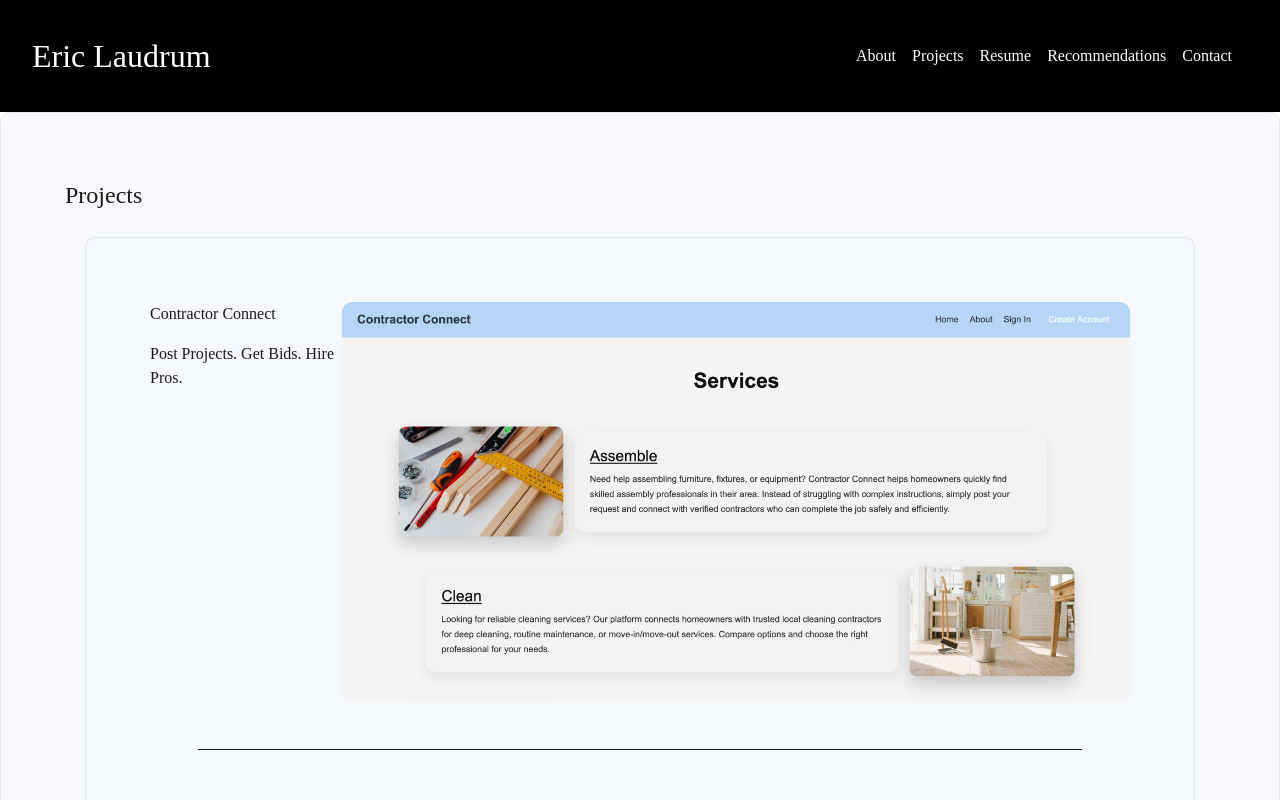
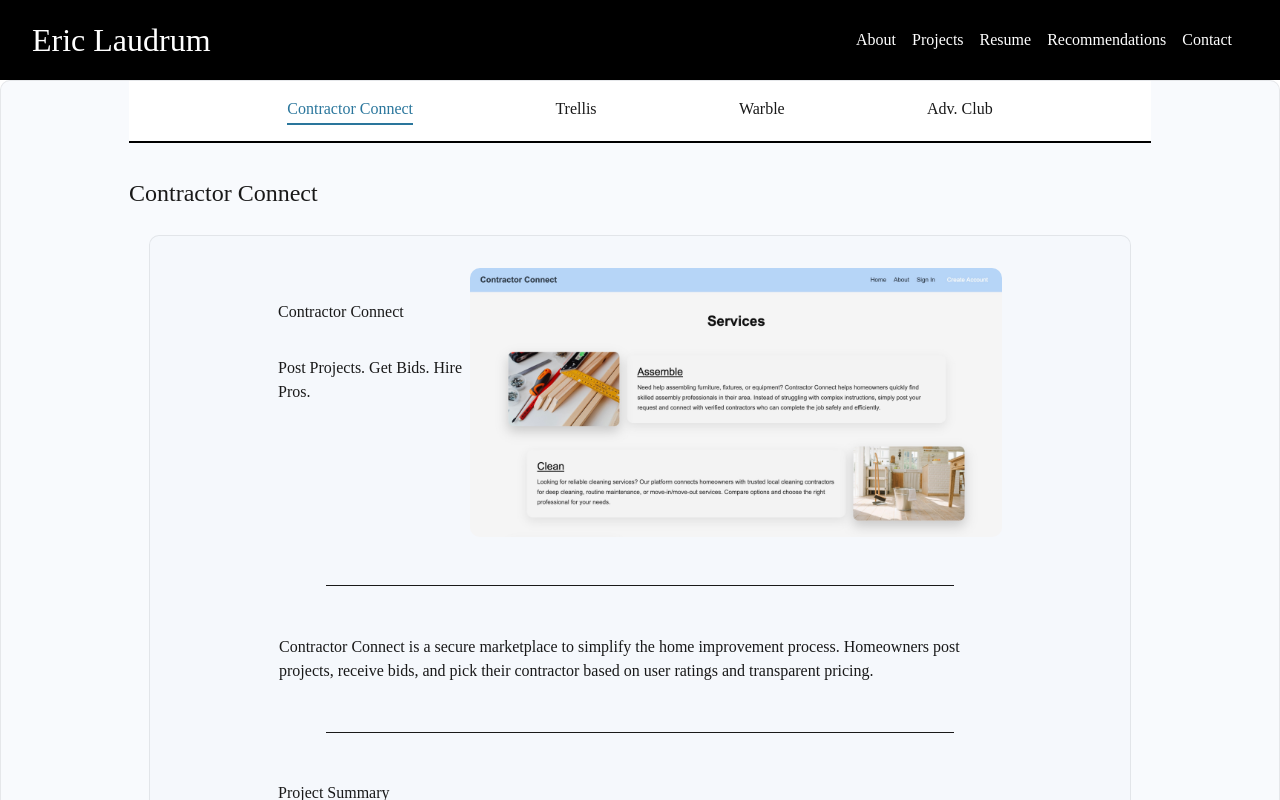
Before and after one commit to eric-laudrum/eric-laudrum.github.io, a Next.js app: page /projects in a window 1280 px wide. Shown: the top 800 px of the page. Built offline with nearby package versions, Linux system fonts and the light colour scheme.

Commit message:
feature/ project nav to swtich between projects

```diff
--- a/src/app/contractor-connect/page.tsx
+++ b/src/app/contractor-connect/page.tsx
@@ -6,6 +6,7 @@ export default function ContractorConnect(){
     const projectPlanPDF = "/assets/pdf/ProjectPlan.pdf"
     const projectVisionPDF = "/assets/pdf/ProjectVision.pdf"
     const softwareRequirementsPDF = "/assets/pdf/softwareRequirementsAnalysis.pdf"
+    const statusReportPDF = "/assets/pdf/statusReport.pdf"
 
     const activityDiagramPDF = "/assets/pdf/activityDiagram.pdf"
     const dataFlowPDF = "/assets/pdf/dataFlowDiagram.pdf"
@@ -243,13 +244,11 @@ export default function ContractorConnect(){
             <hr style={{margin: "3em"}}/>
             <h3 className="solo-project-title">Prototype</h3>
 
-
             <div className="image-carousel" style={{ maxWidth: '800px', margin: '0 auto' }}>
                 <ImageCarousel imageUrls={ccMockupImages.map((src, i) => (
                     <img key={i} src={src} alt={`Mockup ${i + 1}`} />
                 ))} />
             </div>
-
 
             {/* Show PDF */}
             <div className='pdf-btn-container'>
@@ -262,11 +261,9 @@ export default function ContractorConnect(){
                 </a>
             </div>
 
-
             {/* ----- 8 System Implementation ----- */}
             <hr style={{margin: "3em"}}/>
             <h3 className="solo-project-title">System Implementation</h3>
-
 
             <img
                 className="solo-project-img" id="mockup"
@@ -278,7 +275,6 @@ export default function ContractorConnect(){
 
                 }}
             />
-
 
             <p>
                  Contractor Connect is a new, self-contained web application that matches homeowners with local contractors.
@@ -302,28 +298,31 @@ export default function ContractorConnect(){
 
 
 
+            {/* ----- 8 Status Report ----- */}
+            <hr style={{margin: "3em"}}/>
+            <h3 className="solo-project-title">Status Report</h3>
+
+            <p>This document outlines the vision, goals, and scope for the Contractor Connect project developed by The Four Group.
+                The goal of this project is to build an online platform that connects people with local contractors to get their job done quickly and professionally.
+                Users can choose their contractor from the available bidders on their task to ensure that they are connected with the right person.
+                Contractors can provide their estimates for various tasks. In addition, people receive the best deals and services from local contractors.
+                The document serves as a guide to align all stakeholders and team members on the purpose, expectations, and boundaries of the project.
+            </p>
+
+            {/* Show PDF */}
+            <div className='pdf-btn-container'>
+                <a className="view-pdf-button"
+                    href={projectVisionPDF}
+                    target="_blank"
+                    rel="noopener noreferrer"
+                >
+                    View Status Report (PDF)
+                </a>
+            </div>
 
 
 
 
-
-
-
-
-
-            {/* X Just notes */}
-            <hr style={{margin: "3em"}}/>
-            <ul>Docs to add - working notes - remove later
-                <li>X Project Summary</li>
-                <li>X Project Vision</li>
-                <li>Project / Business Requirements</li>
-                <li>XProject Plan</li>
-                <li>Requirements Analysis and Design</li>
-                <li>Wireframes/Mockups</li>
-                <li>Status Reports</li>
-                <li>System Implementation</li>
-            </ul>
-
         </div>
     )
 }
--- a/src/app/globals.css
+++ b/src/app/globals.css
@@ -28,6 +28,7 @@ body {
   display: flex;
   position: sticky;
   top: 0;
+  height: 80px;
   flex-direction: row;
   width: 100%;
   align-content: center;
@@ -49,9 +50,6 @@ body {
   color:white;
 }
 
-.nav-bar{
-
-}
 
 .nav-link{
   margin-right: 1em;
@@ -67,7 +65,7 @@ body {
 }
 
 .section-container{
-  padding: 4rem;
+  padding: 2rem 8rem;
   margin: 20px;
 
   min-height: 70vh;
@@ -91,7 +89,38 @@ body {
 
 }
 
+.project-nav{
+  position: sticky;
+  top: 70px;
+  z-index: 999;
+  background-color: white;
 
+  display: flex;
+  justify-content: space-evenly;
+  width: 100%;
+  padding: 1em;
+  border-bottom: 2px solid black;
+
+
+  margin: -2rem 0 2rem;
+
+}
+
+.project-nav a {
+  cursor: pointer;
+  font-weight: 500;
+  transition: color 0.3s;
+}
+.project-nav a:hover {
+  color: #2a769c;
+}
+
+.nav-link-active {
+  font-weight: bold;
+  color: #2a769c;
+  border-bottom: 2px solid #2a769c;
+  padding-bottom: 2px;
+}
 
 .project-grid{
   display: flex;
@@ -178,7 +207,7 @@ body {
 
 .pdf-btn-container{
   display: flex;
-  margin-top: 1.5em;
+  margin-top: 5px;
 
   justify-content: flex-end;
 }
@@ -238,7 +267,7 @@ body {
 
 
 .solo-project-title{
-  margin-bottom: 1rem;
+  margin: 2em 0;
 
 }
 
--- a/src/app/projects/page.tsx
+++ b/src/app/projects/page.tsx
@@ -1,76 +1,69 @@
+"use client";
+
+import { useState } from "react";
 import ContractorConnect from "../contractor-connect/page";
 import TrellisSequencer from "../trellis-sequencer/page";
+import ProjectNav from "@/components/ProjectNav"
+
 
 export default function ProjectPage(){
+
+    const [activeProject, setActiveProject] = useState("Contractor Connect");
+
     const projects = [
     {
         title: "Contractor Connect",
         description: "An online bidding platform for home improvement projects.",
         tags: ["PHP", "PHPUnit"],
-            link: "https://contractorconnect.cc/",
         image: "/assets/contractor-connect.jpg",
+        component: <ContractorConnect />,
     },
     {
         title: "Trellis",
         description: "A real-time 16-step sequencer built with Node.js, Socket.io, and Tone.js.",
         tags: ["Node.js", "Socket.io", "Tone.js"],
         image: "/assets/trellis-sequencer.jpg",
-            link: "#",
+        component: <TrellisSequencer />,
     },
-        {
-            title: "Adventure Club",
-            description: "A full-stack application for a seniors outdoor recreation group.",
-            tags: ["MongoDB", "Express", "React", "Node.js"],
-            image: "/assets/",
-            link: "#"
-        },
-        {
-            title: "Producer Showcase",
-            description: "An online marketplace for audio files: instrumental and foley.",
-            tags: ["MongoDB", "Express", "React", "Node.js"],
-            image: "/assets/",
-            link: "#"
-        },
+    ]
 
-    ];
+    const currentProject = projects.find(p => p.title === activeProject);
 
     return(
         <main className="section-container" id="projects-container">
-            <h1 className="section-title">Projects</h1>
 
-            <ContractorConnect/>
+            <ProjectNav setActive={setActiveProject} active={activeProject} />
 
-            <hr/>
+            <h1 className="section-title">{activeProject}</h1>
 
-            <TrellisSequencer />
+            {/* Only render selected project */}
+            <div className="project-content-area">
+                {currentProject ? currentProject.component : <p>Select a project</p>}
+            </div>
+
 
             <div className="project-grid">
-                { projects.map(( project, index ) => (
-
-                    <div className="project-container" key={ index }>
-                        <a className="project-link"
-                            href = {project.link} >
-
-                            {/* Title */}
-                            <img className="project-img" src={project.image} alt="contractor connect"/>
-
-                            <h2 className="project-title">{ project.title }</h2>
-
-                            {/* Description */}
-                            <p className="project-description">{ project.description }</p>
-
+                {projects.map((project, index) => (
+                    <div
+                        className="project-container"
+                        key={index}
+                        onClick={() => {
+                            setActiveProject(project.title);
+                            window.scrollTo({ top: 0, behavior: 'smooth' });
+                        }}
+                        style={{ cursor: 'pointer' }}
+                    >
+                        <img className="project-img" src={project.image} alt={project.title} />
+                        <h2 className="project-title">{project.title}</h2>
+                        <p className="project-description">{project.description}</p>
                         <div className="project-tags">
-                                { project.tags.map( tag => (
-                                    <span key={ tag }>{ tag }</span>
+                            {project.tags?.map(tag => (
+                                <span key={tag}>{tag}</span>
                             ))}
                         </div>
-
-                        </a>
                     </div>
-
                 ))}
             </div>
-
         </main>
     )
 }
--- /dev/null
+++ b/src/components/ProjectNav.tsx
@@ -0,0 +1,19 @@
+export default function ProjectNav({ active, setActive }: { active: string, setActive: (val: string) => void }) {
+
+    const navItems = [ "Contractor Connect", "Trellis", "Warble", "Adv. Club" ];
+
+    return (
+        <div className='project-nav'>
+            {navItems.map((item) => (
+                <a
+                    key={item}
+                    className={active === item ? "nav-link-active" : "nav-link-item"}
+                    onClick={() => setActive(item)}
+                    style={{ cursor: 'pointer' }}
+                >
+                    {item}
+                </a>
+            ))}
+        </div>
+    );
+}
```
Also changed, not shown: 1 other file (tests, documents, lock files or other folders). Lines whose indentation alone changed are shown as unchanged.
